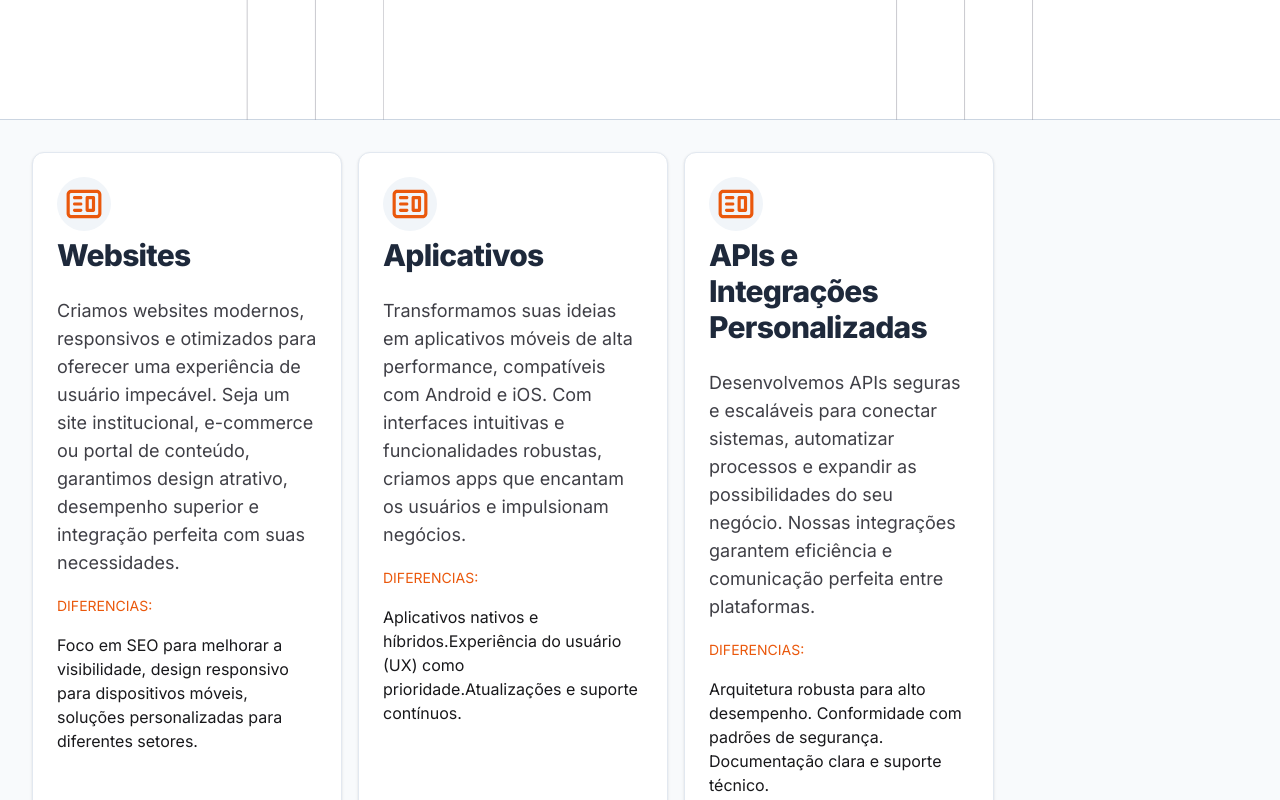
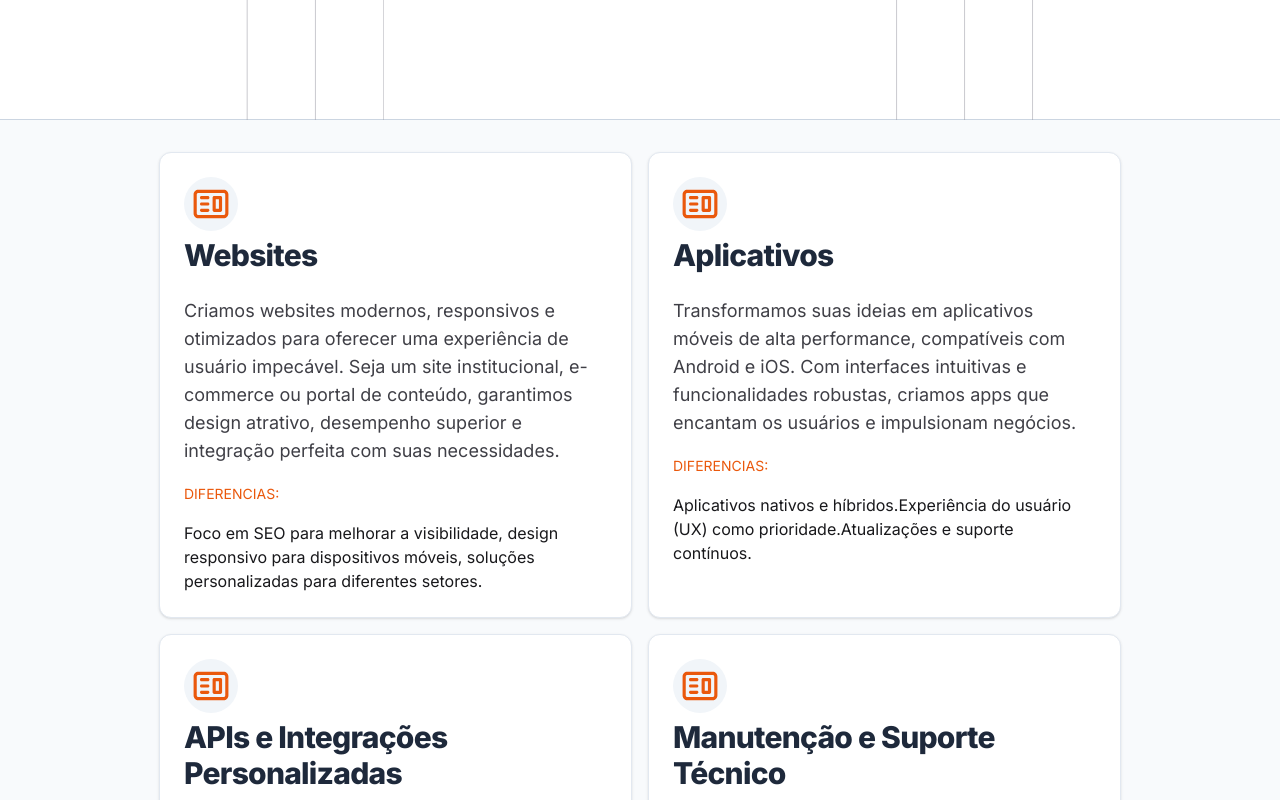
Before and after one commit to PrimeDevOrg/landing-page, a Next.js app: page / in a window 1280 px wide. Shown: the part 680-1480 px from the top of the page. Built offline with nearby package versions, Linux system fonts and the light colour scheme.

Commit message:
feat: center services cards

```diff
--- a/components/sections/app.tsx
+++ b/components/sections/app.tsx
@@ -25,7 +25,7 @@ export function App() {
   useGSAP(
     () => {
       const tl = gsap.timeline()
-      const end = 'bottom bottom+=70%'
+      const end = 'bottom bottom+=50%'
       tl.to('.box-zap', {
         scrollTrigger: {
           trigger: container.current,
--- a/components/sections/services.tsx
+++ b/components/sections/services.tsx
@@ -10,9 +10,10 @@ import {
 
 export function Services() {
   return (
-    <section className="relative h-screen">
-      <div className="absolute inset-0 z-50 bg-slate-50">
-        <div className="grid-cols-auto grid max-w-[1026px] justify-center gap-4 p-8">
+    <section className="relative min-h-screen">
+      <div className="absolute inset-0 z-50 justify-center bg-slate-50">
+        <div className="flex h-full w-full flex-col items-center">
+          <div className="grid max-w-[1026px] grid-cols-auto justify-center gap-4 p-8">
             {services.map(
               ({ id, icon, title, description, label, subDescription }) => {
                 return (
@@ -40,6 +41,7 @@ export function Services() {
             )}
           </div>
         </div>
+      </div>
     </section>
   )
 }
--- a/tailwind.config.ts
+++ b/tailwind.config.ts
@@ -58,7 +58,7 @@ export default {
         sm: 'calc(var(--radius) - 4px)',
       },
       gridTemplateColumns: {
-        auto: 'repeat(auto-fit, minmax(300px, 1fr))',
+        auto: 'repeat(auto-fit, minmax(400px, 1fr))',
         'auto-md': 'repeat(auto-fit, minmax(130px, 200px))',
         'auto-sm': 'repeat(auto-fit, minmax(80px, 100px))',
       },
```
Lines whose indentation alone changed are shown as unchanged.
